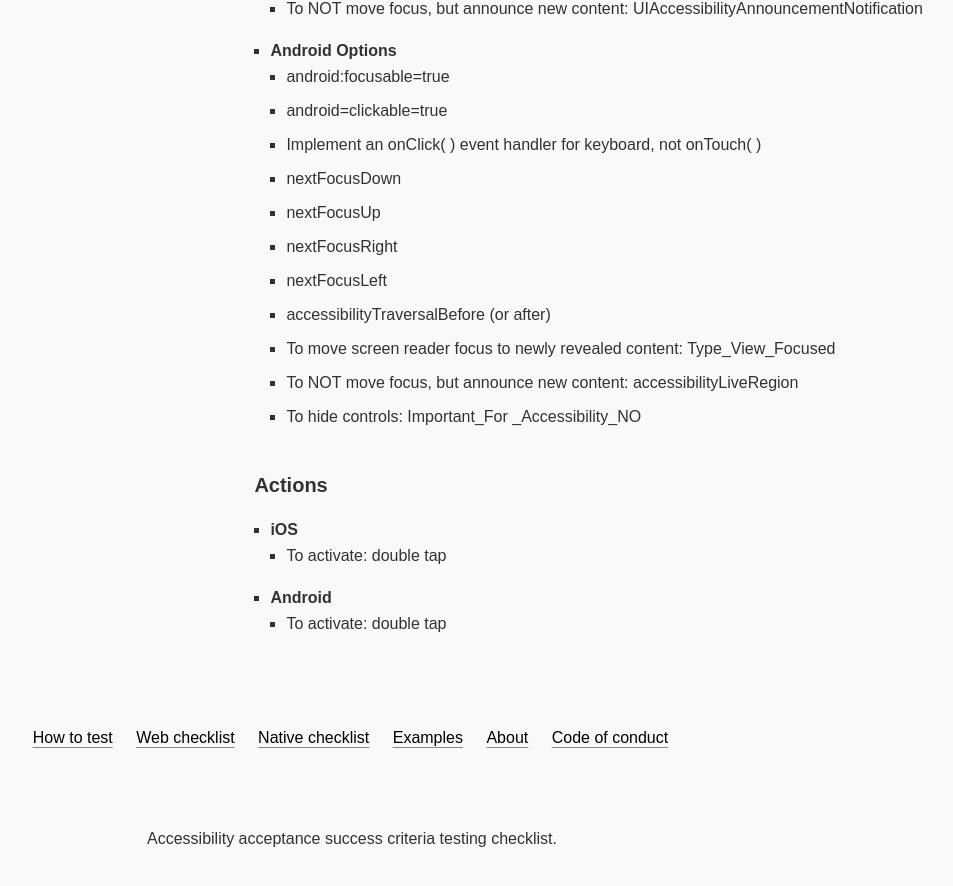
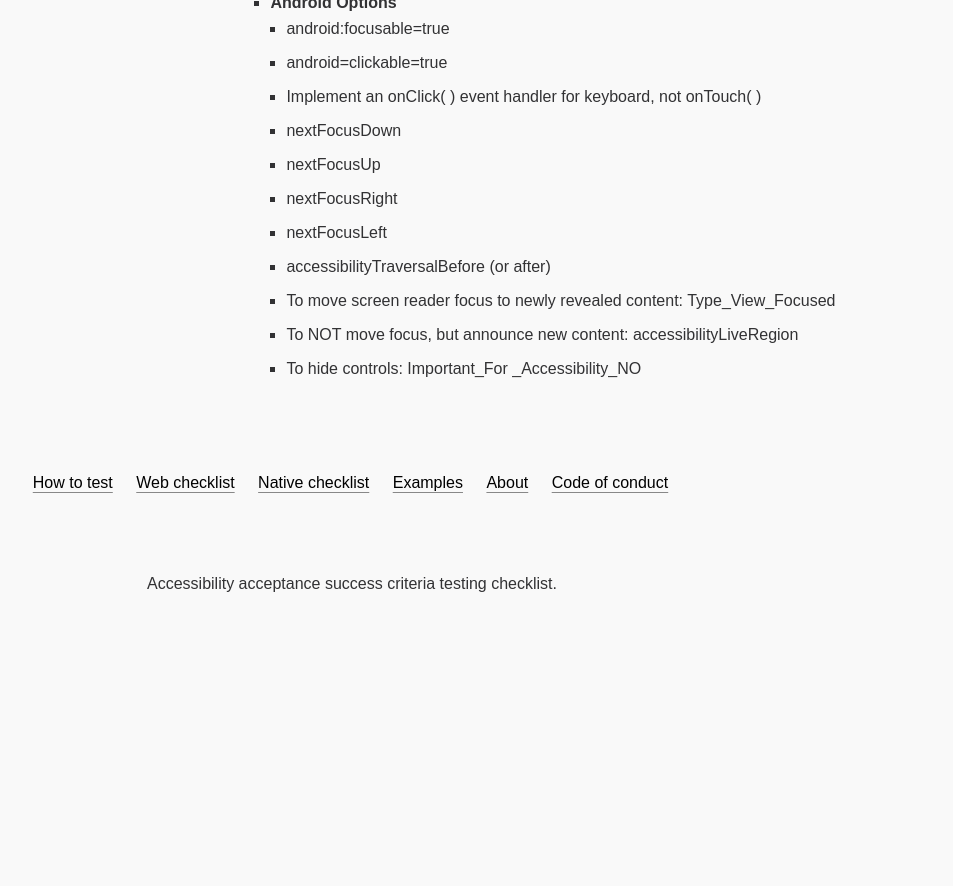
Before and after one commit to charlietriplett/OpenA11yEngineer, a Jekyll site: the page built from _checklist-native/button.md, in a window 1280 px wide and 900 px high, scrolled down 2338 px. Shown: the top 886 px of the window, without its empty margins (288-1241 px from the left). Built offline with Jekyll 4.4.1, drawn with Linux system fonts in a browser that asks for light colours; after the commit the page ends 2983 px from its top, so only the background shows below that.

Commit message:
Update button.md

```diff
--- a/_checklist-native/button.md
+++ b/_checklist-native/button.md
@@ -90,11 +90,9 @@ screenreader:
 ### Focus
 
 -   Only manage focus when needed. Primarily, let the device manage default focus.
-
 -   Consider how focus should be managed between child elements and their parent views.
 -   **iOS Options**
     -   accessibilityElementIsFocused
-
     -   isAccessibilityElement - Yes, if the element can respond to user input
     -   To move screen reader focus to newly revealed content: UIAccessibilityLayoutChangedNotification
     -   To NOT move focus, but announce new content: UIAccessibilityAnnouncementNotification
@@ -110,10 +108,3 @@ screenreader:
     -   To move screen reader focus to newly revealed content: Type_View_Focused
     -   To NOT move focus, but announce new content: accessibilityLiveRegion
     -   To hide controls: Important_For _Accessibility_NO
-
-### Actions
-
--   **iOS**
-    -   To activate: double tap
--   **Android**
-    -   To activate: double tap
```
